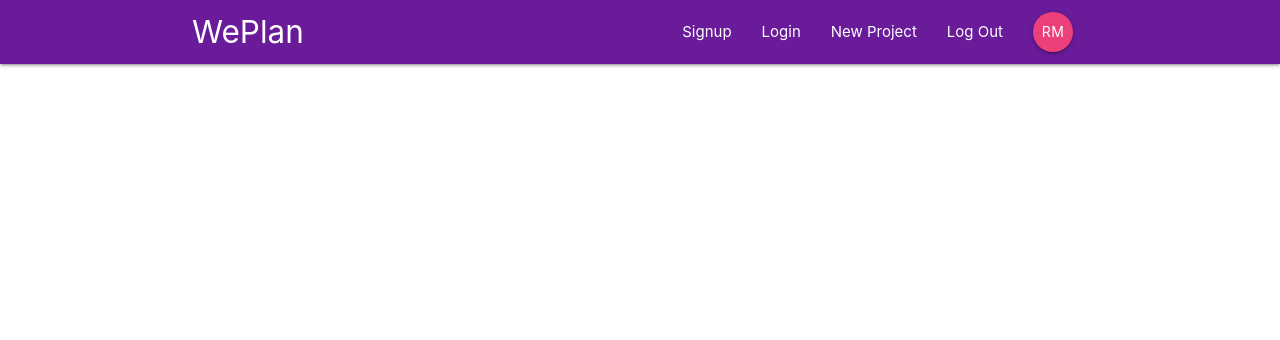
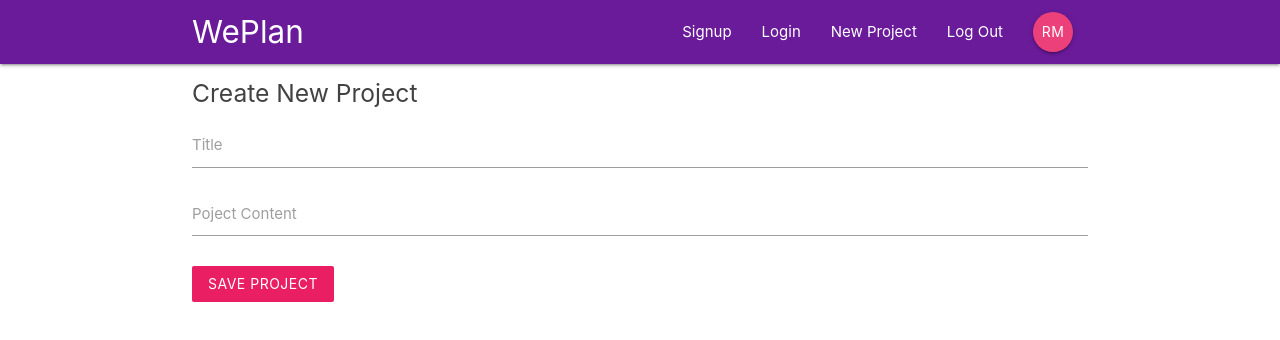
Before and after one commit to reanzi/project-manager, a React (Create React App) app: page /create in a window 1280 px wide. Shown: the top 340 px of the page. Built offline with nearby package versions, Linux system fonts and the light colour scheme.

Commit message:
new project form, done

```diff
--- a/src/App.js
+++ b/src/App.js
@@ -5,6 +5,7 @@
 import ProjectDetails from "./components/projects/ProjectDetails";
 import SignIn from "./components/auth/SignIn";
 import SignUp from "./components/auth/SignUp";
+import CreateProject from "./components/projects/CreateProject";
 class App extends Component {
   render() {
     return (
@@ -16,6 +17,7 @@
             <Route path="/project/:id" component={ProjectDetails} />
             <Route path="/signin" component={SignIn} />
             <Route path="/signup" component={SignUp} />
+            <Route path="/create" component={CreateProject} />
           </Switch>
         </div>
       </BrowserRouter>
--- a/src/components/projects/CreateProject.js
+++ b/src/components/projects/CreateProject.js
@@ -0,0 +1,45 @@
+import React, { Component } from "react";
+
+export default class CreateProject extends Component {
+  state = {
+    title: "",
+    content: ""
+  };
+  handleChange = e => {
+    this.setState({
+      [e.target.id]: e.target.value
+    });
+  };
+
+  handleSubmit = e => {
+    e.preventDefault();
+    console.log(this.state);
+  };
+  render() {
+    return (
+      <div className="container">
+        <form className="white" onSubmit={this.handleSubmit} autoComplete="off">
+          <h5 className="grey-text text-darken-3">Create New Project</h5>
+          <div className="input-field">
+            <label htmlFor="title">Title</label>
+            <input type="text" id="title" onChange={this.handleChange} />
+          </div>
+          <div className="input-field">
+            <label htmlFor="content">Poject Content</label>
+            <textarea
+              name="content"
+              id="content"
+              onChange={this.handleChange}
+              className="materialize-textarea"
+            />
+          </div>
+          <div className="input-field">
+            <button className="btn pink ligthen-1 z-depth-0">
+              Save Project
+            </button>
+          </div>
+        </form>
+      </div>
+    );
+  }
+}
```
